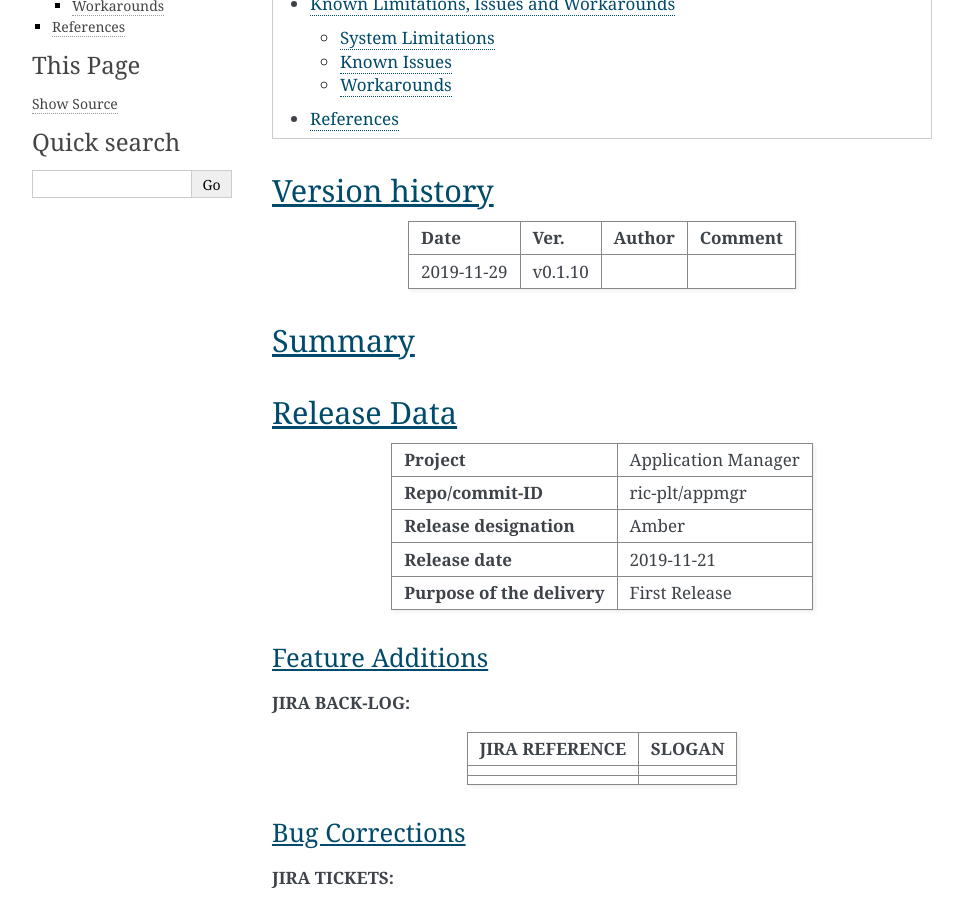
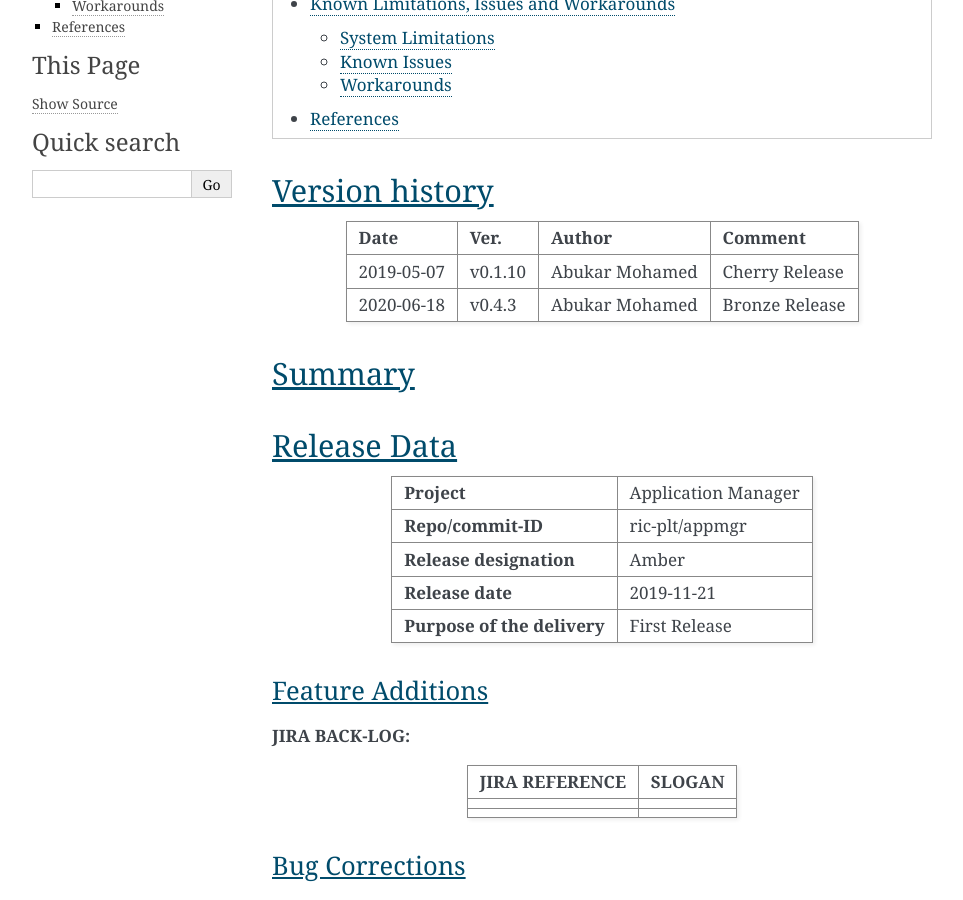
Before and after one commit to o-ran-sc/ric-plt-appmgr, a Sphinx documentation site: the page built from docs/release-notes.rst, in a window 1280 px wide and 900 px high, scrolled down 414 px. Shown: the whole window, without its empty margins (148-1111 px from the left). Built offline with Sphinx 7.4.7, drawn with Linux system fonts in a browser that asks for light colours.

```diff
--- a/docs/release-notes.rst
+++ b/docs/release-notes.rst
@@ -35,10 +35,12 @@
 | **Date**           | **Ver.**           | **Author**         | **Comment**        |
 |                    |                    |                    |                    |
 +--------------------+--------------------+--------------------+--------------------+
-| 2019-11-29         | v0.1.10            |                    |                    |
+| 2019-05-07         | v0.1.10            | Abukar Mohamed     | Cherry Release     |
 |                    |                    |                    |                    |
 +--------------------+--------------------+--------------------+--------------------+
-
+| 2020-06-18         | v0.4.3             | Abukar Mohamed     | Bronze Release     |
+|                    |                    |                    |                    |
++--------------------+--------------------+--------------------+--------------------+
 
 Summary
 -------
```
Also changed, not shown: 1 other file.
